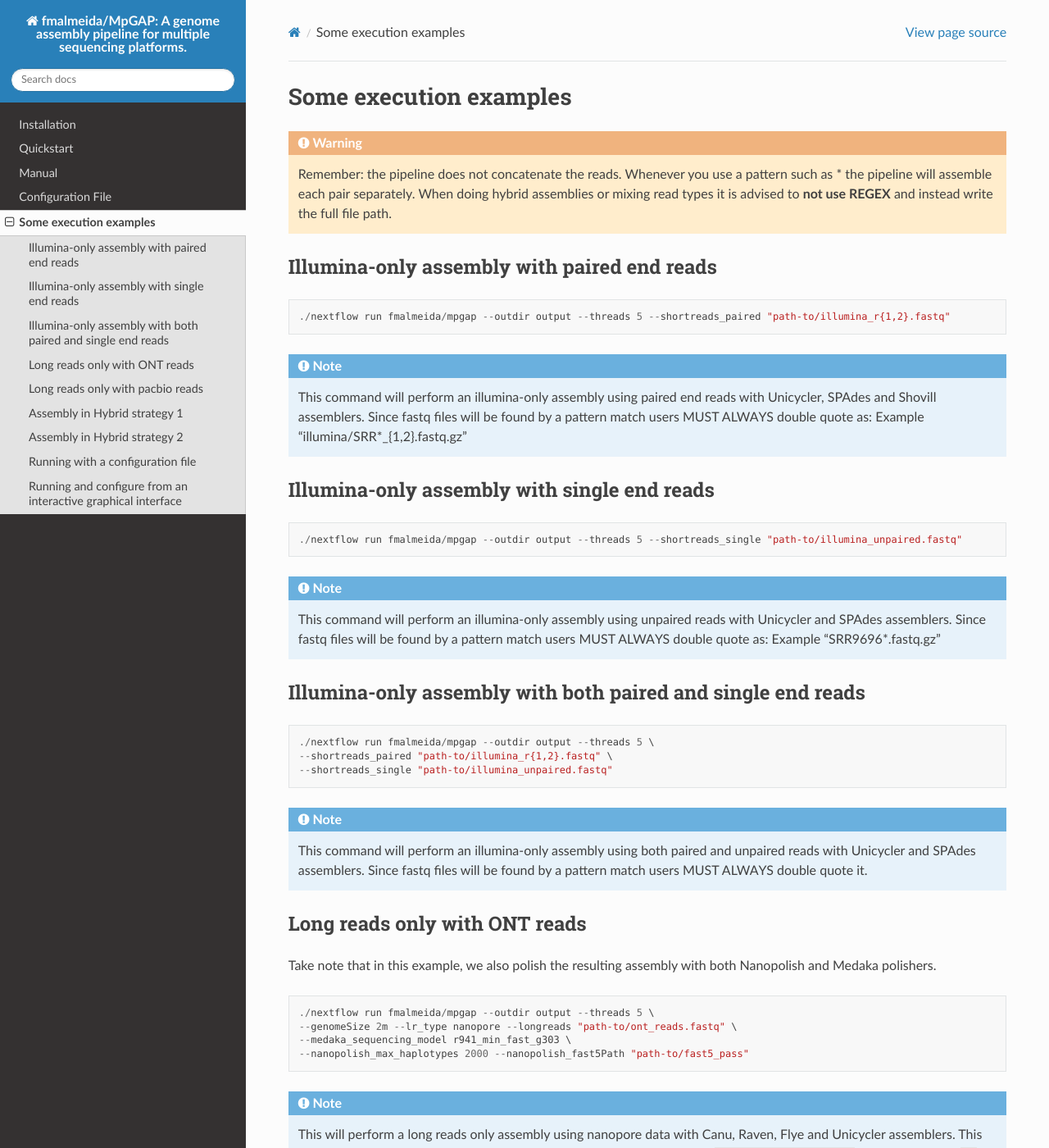
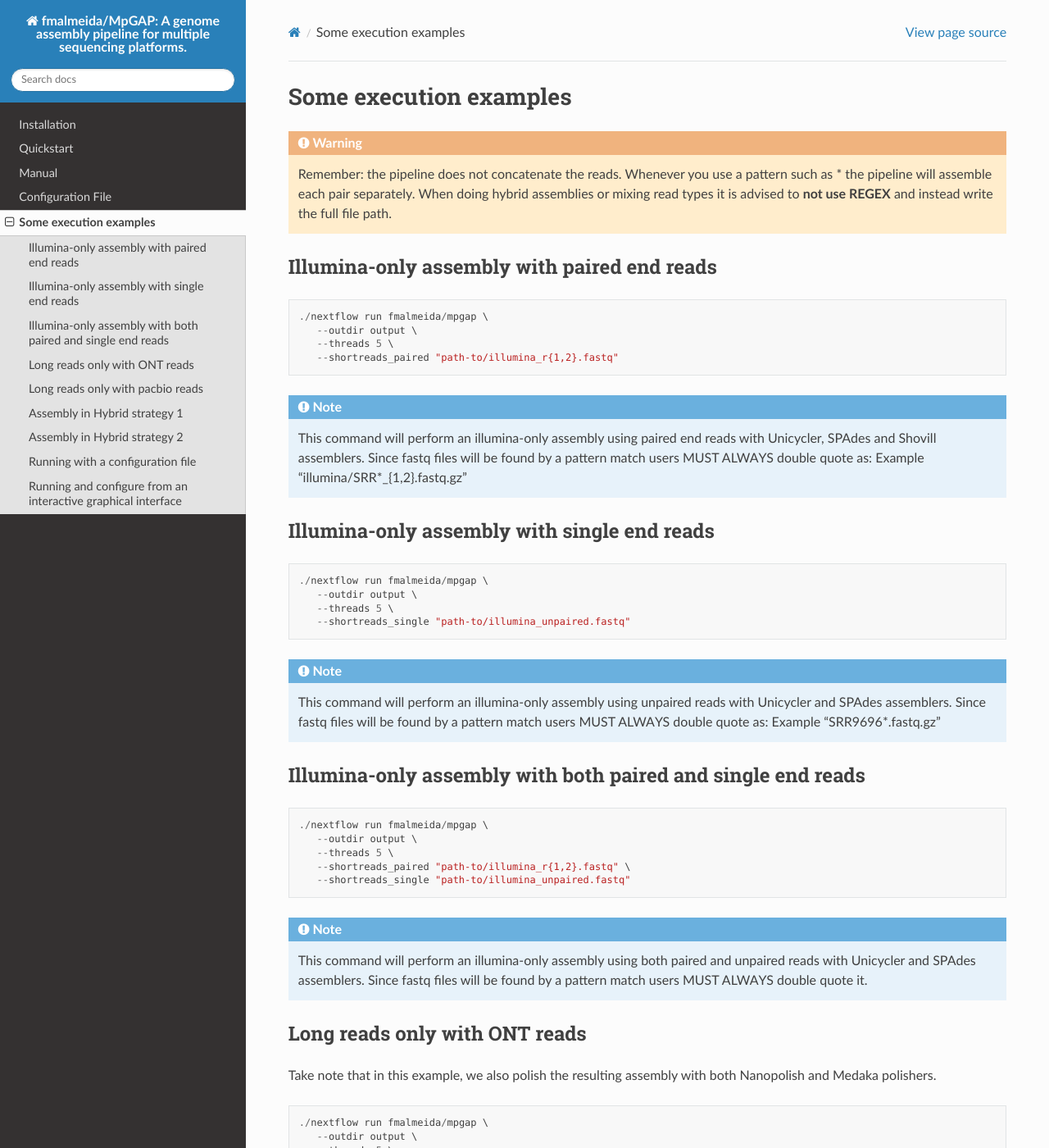
Before and after one commit to fmalmeida/MpGAP, a Sphinx documentation site: the page built from docs/examples.rst, in a window 1280 px wide and 1400 px high. Shown: the whole window at 82% size. Built offline with Sphinx 7.4.7 and the Read the Docs theme 2.0.0, drawn with Linux system fonts in a browser that asks for light colours.

```diff
--- a/docs/examples.rst
+++ b/docs/examples.rst
@@ -15,7 +15,10 @@ Illumina-only assembly with paired end reads
 
 ::
 
-   ./nextflow run fmalmeida/mpgap --outdir output --threads 5 --shortreads_paired "path-to/illumina_r{1,2}.fastq"
+   ./nextflow run fmalmeida/mpgap \
+      --outdir output \
+      --threads 5 \
+      --shortreads_paired "path-to/illumina_r{1,2}.fastq"
 
 .. note::
 
@@ -26,7 +29,10 @@ Illumina-only assembly with single end reads
 
 ::
 
-  ./nextflow run fmalmeida/mpgap --outdir output --threads 5 --shortreads_single "path-to/illumina_unpaired.fastq"
+  ./nextflow run fmalmeida/mpgap \
+     --outdir output \
+     --threads 5 \
+     --shortreads_single "path-to/illumina_unpaired.fastq"
 
 .. note::
 
@@ -37,9 +43,11 @@ Illumina-only assembly with both paired and single end reads
 
 ::
 
-  ./nextflow run fmalmeida/mpgap --outdir output --threads 5 \
-  --shortreads_paired "path-to/illumina_r{1,2}.fastq" \
-  --shortreads_single "path-to/illumina_unpaired.fastq"
+  ./nextflow run fmalmeida/mpgap \
+     --outdir output \
+     --threads 5 \
+     --shortreads_paired "path-to/illumina_r{1,2}.fastq" \
+     --shortreads_single "path-to/illumina_unpaired.fastq"
 
 .. note::
 
@@ -52,10 +60,15 @@ Take note that in this example, we also polish the resulting assembly with both
 
 ::
 
-  ./nextflow run fmalmeida/mpgap --outdir output --threads 5 \
-  --genomeSize 2m --lr_type nanopore --longreads "path-to/ont_reads.fastq" \
-  --medaka_sequencing_model r941_min_fast_g303 \
-  --nanopolish_max_haplotypes 2000 --nanopolish_fast5Path "path-to/fast5_pass"
+  ./nextflow run fmalmeida/mpgap \
+     --outdir output \
+     --threads 5 \
+     --genomeSize 2m \
+     --lr_type nanopore \
+     --longreads "path-to/ont_reads.fastq" \
+     --medaka_sequencing_model r941_min_fast_g303 \
+     --nanopolish_max_haplotypes 2000 \
+     --nanopolish_fast5Path "path-to/fast5_pass"
 
 .. note::
 
@@ -72,9 +85,14 @@ Take note that in this example, we also polish the resulting assembly with both
 
 ::
 
-  ./nextflow run fmalmeida/mpgap --outdir output --threads 5 --skip_unicycler \
-  --genomeSize 2m --lr_type "pacbio" --longreads "path-to/pacbio.subreads.fastq" \
-  --pacbio_all_bam_path "path-to/pacbio.*.subreads.bam"
+  ./nextflow run fmalmeida/mpgap \
+     --outdir output \
+     --threads 5 \
+     --skip_unicycler \
+     --genomeSize 2m \
+     --lr_type "pacbio" \
+     --longreads "path-to/pacbio.subreads.fastq" \
+     --pacbio_all_bam_path "path-to/pacbio.*.subreads.bam"
 
 .. note::
 
@@ -91,9 +109,13 @@ Assembling directly via Unicycler, Haslr and SPAdes modules, using Pacbio reads.
 
 ::
 
-  ./nextflow run fmalmeida/mpgap --outdir output --threads 5 --genomeSize 2m \
-  --shortreads_paired "path-to/illumina_r{1,2}.fastq" \
-  --lr_type pacbio --longreads "path-to/pacbio.subreads.fastq"
+  ./nextflow run fmalmeida/mpgap \
+     --outdir output \
+     --threads 5 \
+     --genomeSize 2m \
+     --shortreads_paired "path-to/illumina_r{1,2}.fastq" \
+     --lr_type pacbio \
+     --longreads "path-to/pacbio.subreads.fastq"
 
 .. note::
 
@@ -106,11 +128,16 @@ By using shortreads to correct errors (polish) in longreads-only assemblies (gen
 
 ::
 
-  ./nextflow run fmalmeida/mpgap --outdir output --threads 5 --genomeSize 2m --strategy_2 \
-  --shortreads_paired "path-to/illumina_r{1,2}.fastq" \
-  --lr_type nanopore --longreads "path-to/ont_reads.fastq" \
-  --medaka_sequencing_model r941_min_fast_g303 \
-  --nanopolish_fast5Path "path-to/fast5_pass"
+  ./nextflow run fmalmeida/mpgap \
+     --outdir output \
+     --threads 5 \
+     --genomeSize 2m \
+     --strategy_2 \
+     --shortreads_paired "path-to/illumina_r{1,2}.fastq" \
+     --lr_type nanopore \
+     --longreads "path-to/ont_reads.fastq" \
+     --medaka_sequencing_model r941_min_fast_g303 \
+     --nanopolish_fast5Path "path-to/fast5_pass"
 
 .. note::
 
--- a/docs/installation.rst
+++ b/docs/installation.rst
@@ -38,3 +38,7 @@ This pipeline requires only `Docker <https://www.docker.com/>`_ (and its Docker
 .. note::
 
   Now, everything is set up and ready to run. Remember to always keep your Docker images up to date (Docker pull will always download the latest).
+
+.. note::
+
+	The pipeline requires a UNIX system, therefore, Windows users may successfully use this pipeline via the `Linux subsystem for windows <https://docs.microsoft.com/pt-br/windows/wsl/install-win10>`_.
```
Also changed, not shown: README.md (+3 -3 lines), docs/quickstart.rst (+22 -23 lines), 10 other files.
